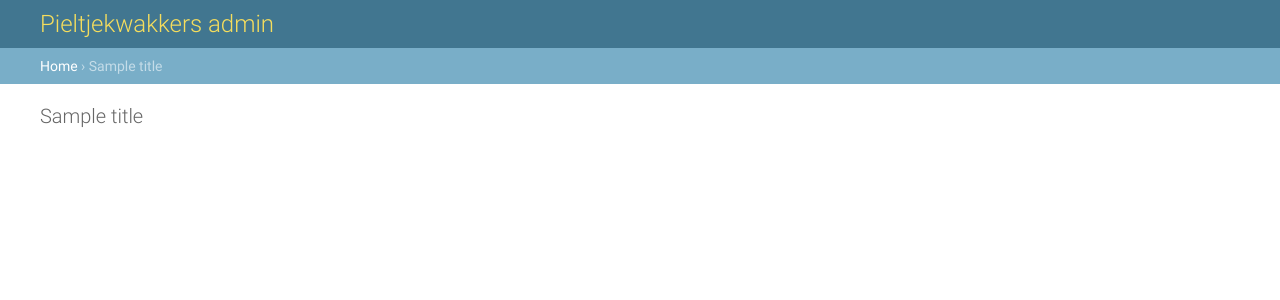
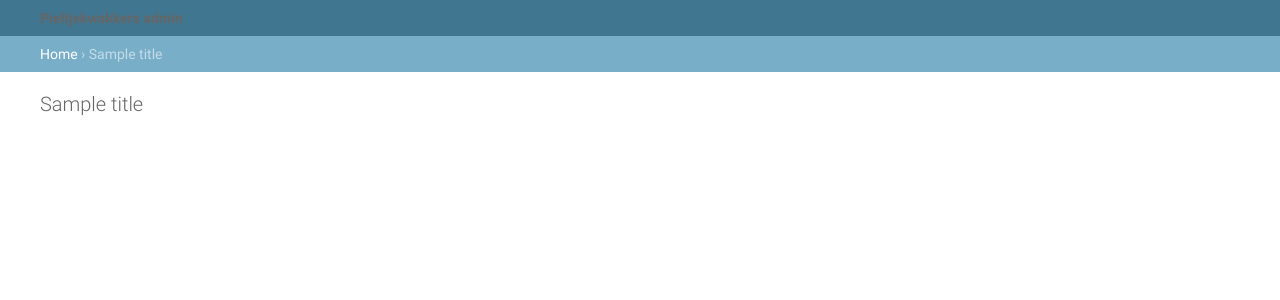
Before and after one commit to Gifgroen/nl.pieltjekwakkers, a Django app: template templates/admin/base_site.html in a window 1280 px wide. Shown: the top 300 px of the page. Run offline with Django 3.2, Linux system fonts and the light colour scheme; the template is opened without the code that fills it: most values are stand-ins (such as "Sample title", 1, 10 or a date in 2020).

Commit message:
Changed header layout for admin site.

```diff
--- a/templates/admin/base_site.html
+++ b/templates/admin/base_site.html
@@ -4,7 +4,7 @@
 {% block title %}{{ title }} | {% trans 'Django site admin' %}{% endblock %}
 
 {% block branding %}
-<h1 id="site-name">{% trans 'Pieltjekwakkers admin' %}</h1>
+<h3 id="site-name" style="display: inline; "> {% trans 'Pieltjekwakkers admin' %}</h3>
 {% endblock %}
 
 {% block nav-global %}{% endblock %}
```
